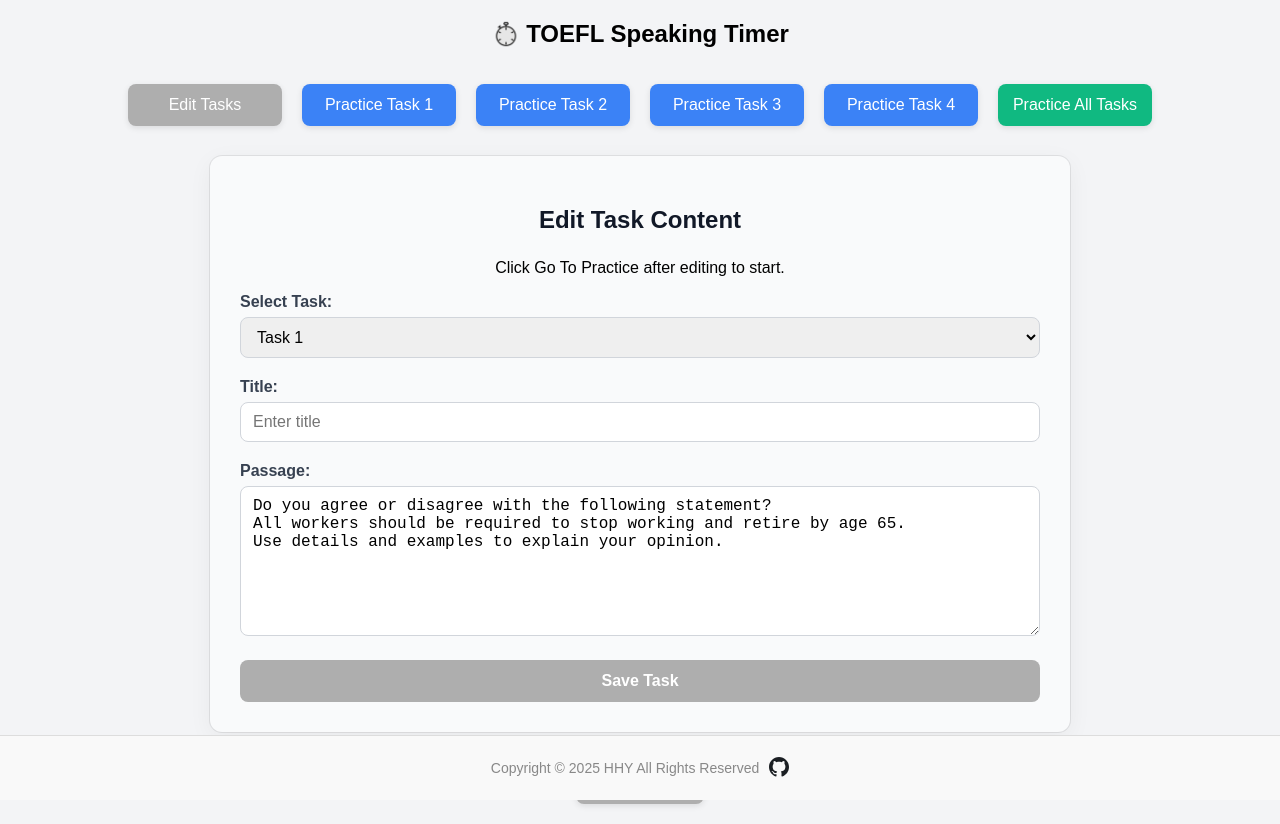
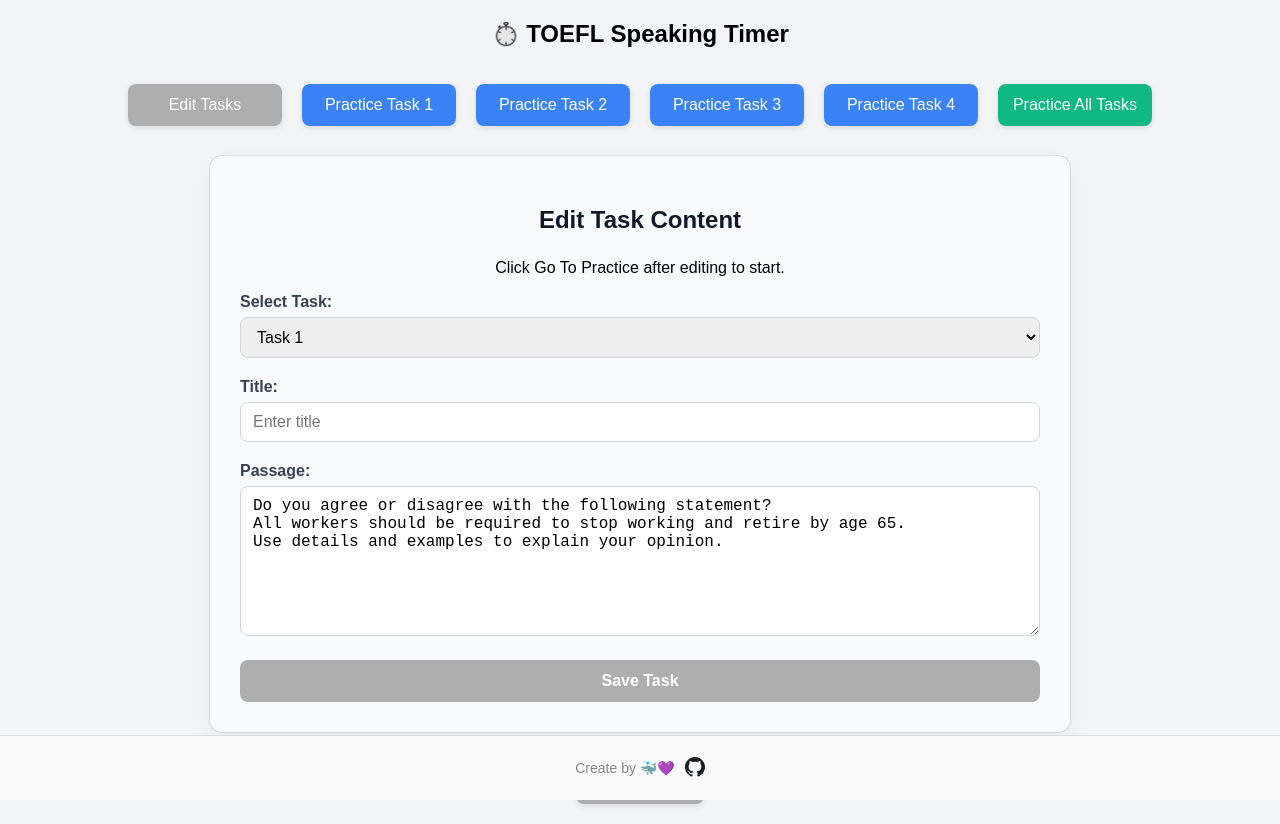
Before and after one commit to Yu-1223/Toefl-Speaking-Timer, a React (Create React App) app: page / in a window 1280 px wide. Built offline with nearby package versions, Linux system fonts and the light colour scheme.

Commit message:
Update App.js

```diff
--- a/src/App.js
+++ b/src/App.js
@@ -135,7 +135,7 @@
         </>
       )}
       <footer className="footer">
-        <p>Copyright © 2025 HHY All Rights Reserved</p>
+        <p>Create by 🐳💜</p>
         <a href='https://github.com/Yu-1223/Toefl-Speaking-Timer.git' target='_blank' rel="noreferrer">
           <img src='/github.svg' alt='github' style={{objectFit: 'contain', width: '20px', height: '20px'}}/>
         </a>
```
